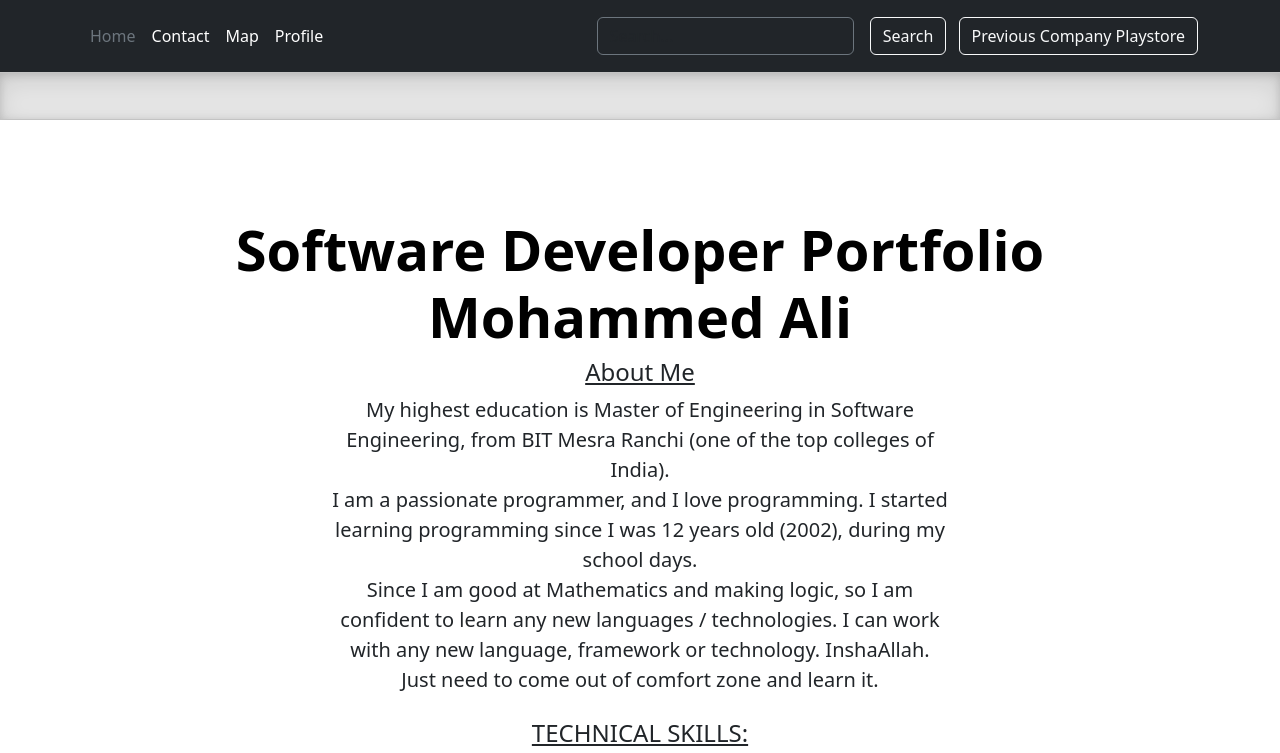
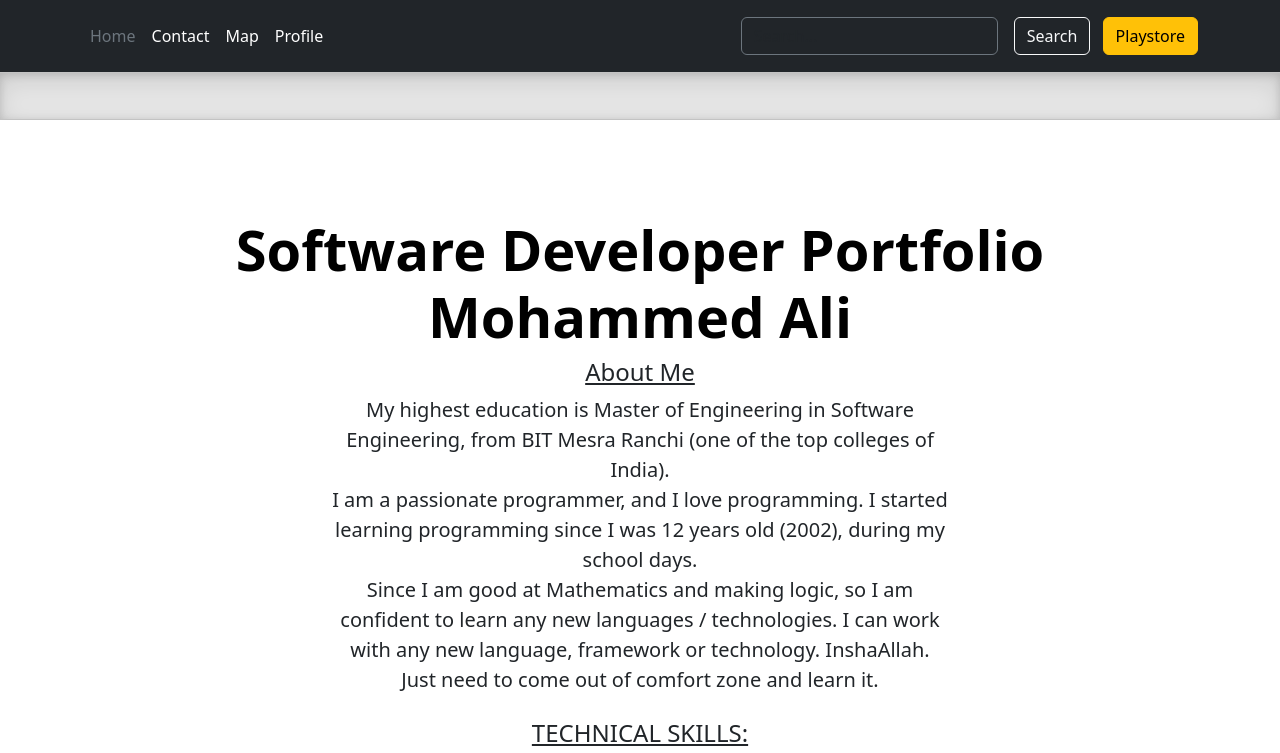
Before and after one commit to mohammed1ali/mohammed1ali.github.io, a plain HTML site: page index.html in a window 1280 px wide. Shown: the top 753 px of the page. Drawn offline with nearby package versions, Linux system fonts and the light colour scheme.

Commit message:
btn playstore

```diff
--- a/index.html
+++ b/index.html
@@ -36,7 +36,7 @@
 
         <div class="text-end">
           <button type="button" class="btn btn-outline-light me-2" id="searchBtn" onclick="searchInPage(document.getElementById('search1').value)">Search</button>
-          <button type="button" class="btn btn-outline-light" onclick="window.open('https://play.google.com/store/apps/dev?id=4934227676089878434','_blank'); return false">Previous Company Playstore</button>
+          <button type="button" class="btn btn-warning" onclick="window.open('https://play.google.com/store/apps/dev?id=4934227676089878434','_blank'); return false">Playstore</button>
         </div>
       </div>
     </div>
```
